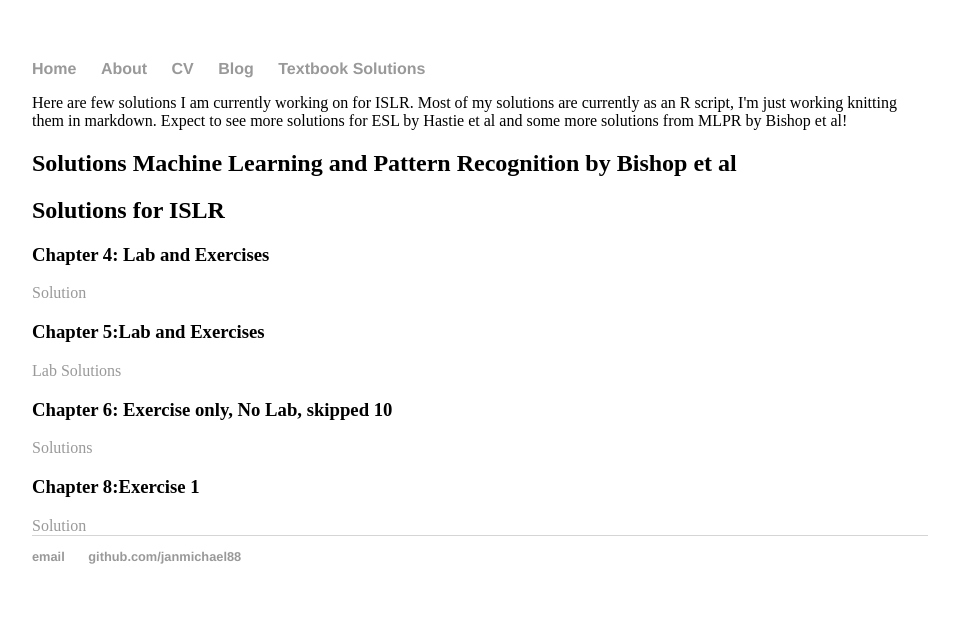
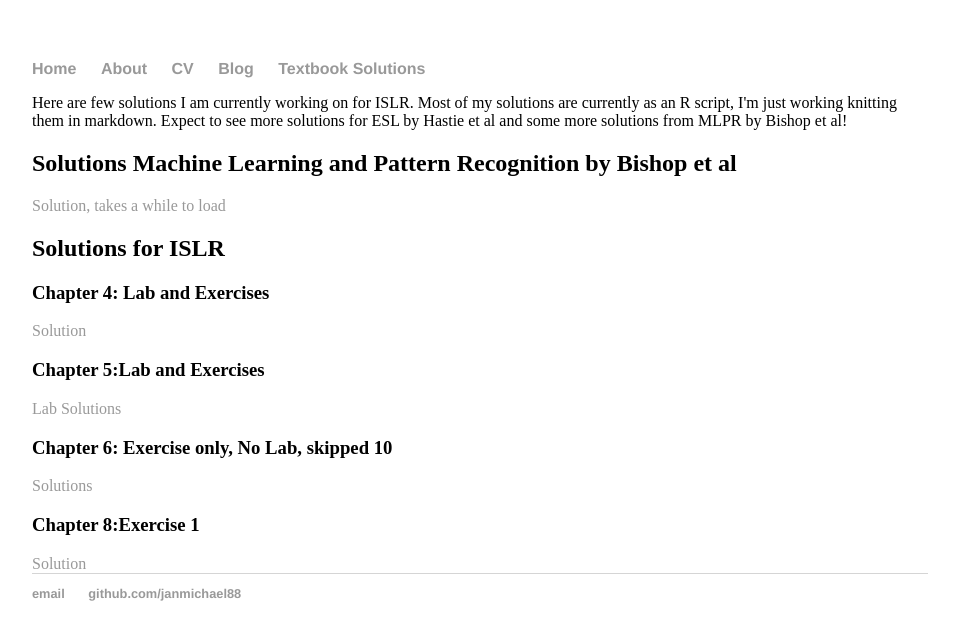
Before and after one commit to janmichael88/janmichael88.github.io, a Jekyll site: the page built from Textbook Solutions/index.html, in a window 1280 px wide. Shown: the top 640 px of the page, without its empty margins (160-1119 px from the left). Built offline with Jekyll 4.4.1, drawn with Linux system fonts in a browser that asks for light colours.

Commit message:
Update index.html

```diff
--- a/Textbook Solutions/index.html
+++ b/Textbook Solutions/index.html
@@ -6,6 +6,8 @@
 knitting them in markdown. Expect to see more solutions for ESL by Hastie et al and some more solutions from MLPR by Bishop et al!
 
 <h2> Solutions Machine Learning and Pattern Recognition by Bishop et al</h2>
+<a href="https://github.com/janmichael88/MLPR_Bishop/blob/master/Chapter_1_solutions.ipynb">Solution, takes a while to load</a>
+
 
 <h2> Solutions for ISLR </h2>
 
```
